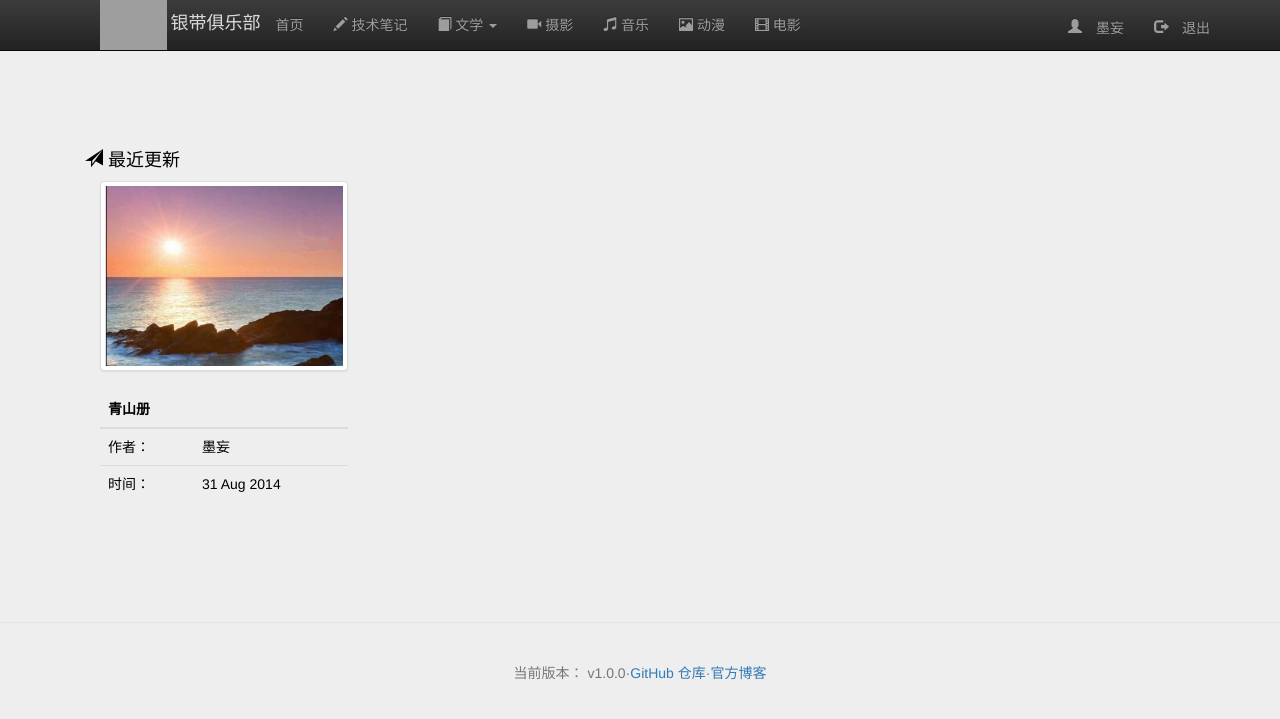
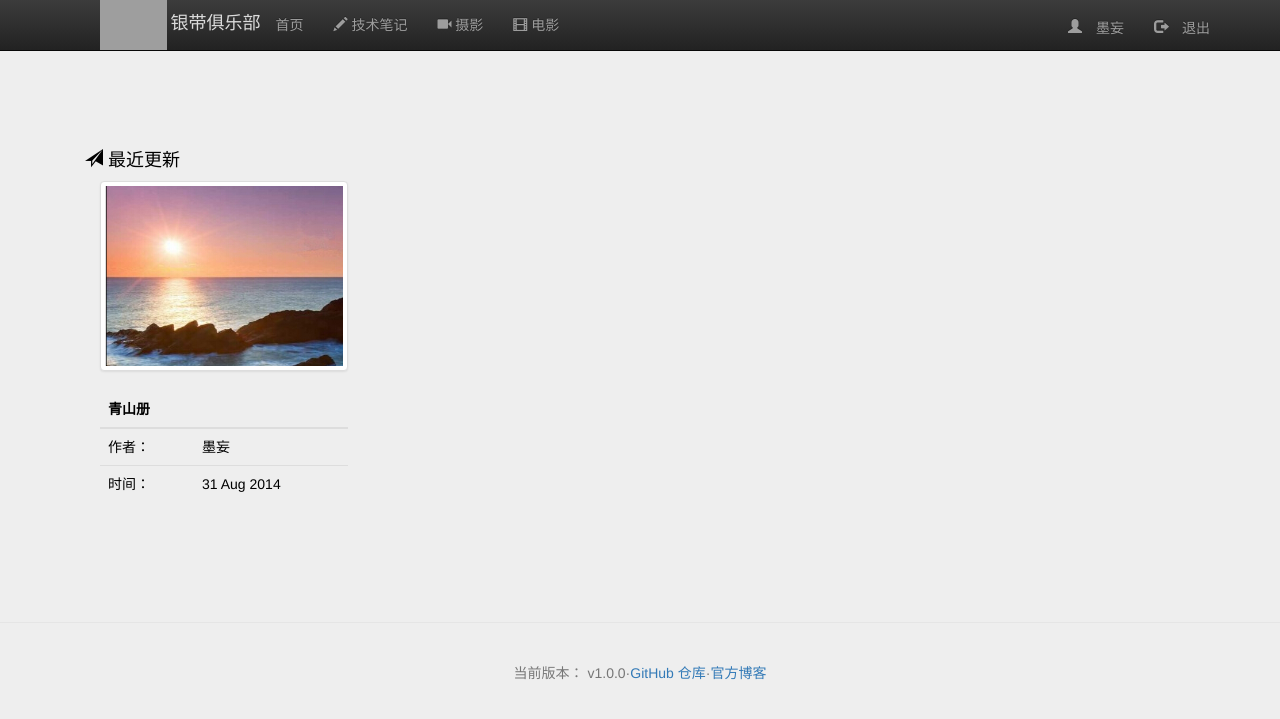
Before and after one commit to BravenHao/blog.indite.club, a Jekyll site: the page built from photo/index.html, in a window 1280 px wide. Shown: the top 719 px of the page. Built offline with Jekyll 4.4.1, drawn with Linux system fonts in a browser that asks for light colours; nearby versions of some CDN libraries; comment, search, counter and statistics services are not loaded; grey boxes are pictures that could not be loaded.

Commit message:
new update

```diff
--- a/_includes/banner.html
+++ b/_includes/banner.html
@@ -9,16 +9,16 @@
 							<li ><a  href="http://blog.indite.club/">首页</a>
 									</li>
 							<li ><a  href="http://blog.indite.club/article/technology.html"><span class="glyphicon glyphicon-pencil"></span> 技术笔记</a></li>
-							<li class="dropdown"><a data-toggle="dropdown" href="#"><span class="glyphicon glyphicon-book"></span> 文学 <span class="caret"></span></a>
+							<!-- <li class="dropdown"><a data-toggle="dropdown" href="#"><span class="glyphicon glyphicon-book"></span> 文学 <span class="caret"></span></a>
 								<ul class="dropdown-menu">
 									<li ><a href="/article">诗词</a></li>
 									<li ><a href="/article">小说</a></li>
 									<li ><a href="/article">散文</a></li>
 								</ul>
-							</li>
+							</li> -->
 							<li ><a  href="http://blog.indite.club/photo"><span class="glyphicon glyphicon-facetime-video"></span> 摄影</a></li>
-							<li ><a  href="http://blog.indite.club/music"><span class="glyphicon glyphicon-music"></span> 音乐</a></li>
-							<li ><a  href="http://blog.indite.club/painting"><span class="glyphicon glyphicon-picture"></span> 动漫</a></li>
+							<!-- <li ><a  href="http://blog.indite.club/music"><span class="glyphicon glyphicon-music"></span> 音乐</a></li>
+							<li ><a  href="http://blog.indite.club/painting"><span class="glyphicon glyphicon-picture"></span> 动漫</a></li> -->
 							<li ><a  href="http://blog.indite.club/film"><span class="glyphicon glyphicon-film"></span> 电影</a></li>
 						</ul>
 						<ul class="nav navbar-nav navbar-right" style="float: right;">
--- a/photo/index.html
+++ b/photo/index.html
@@ -36,6 +36,7 @@ bookcover:
 	　　</div>
 	</div>
 </div>
+
 {% include footer.html %}
 </body>
 </html>
```
